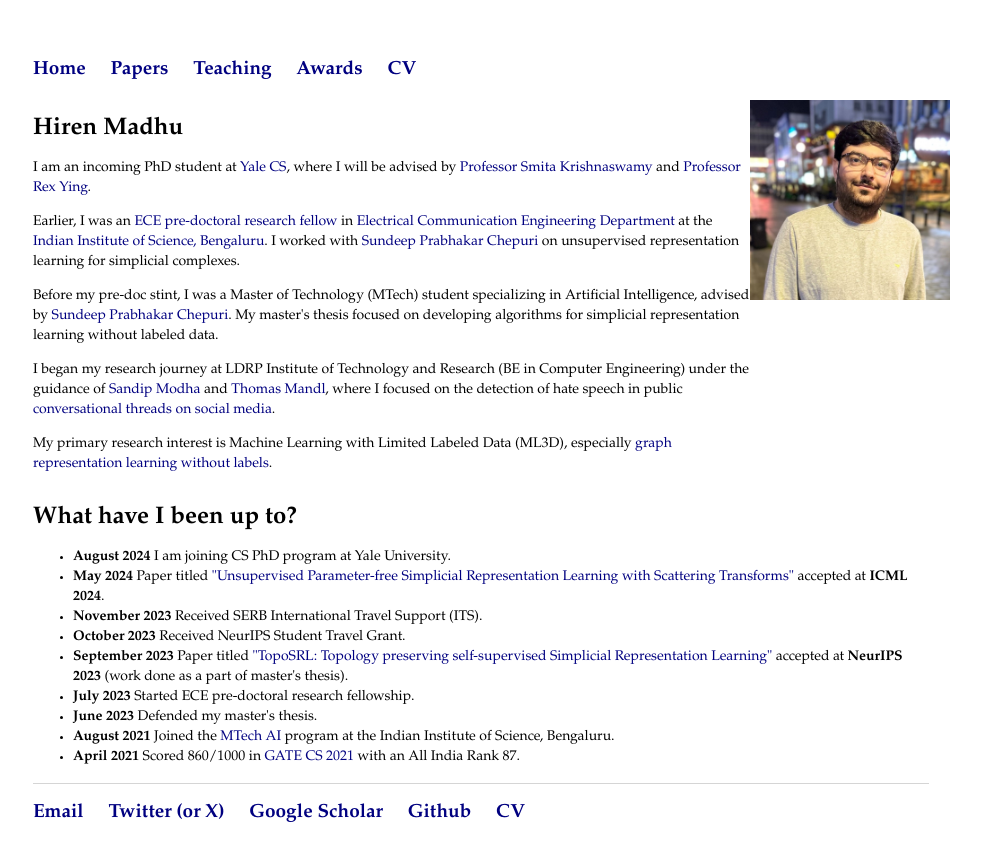
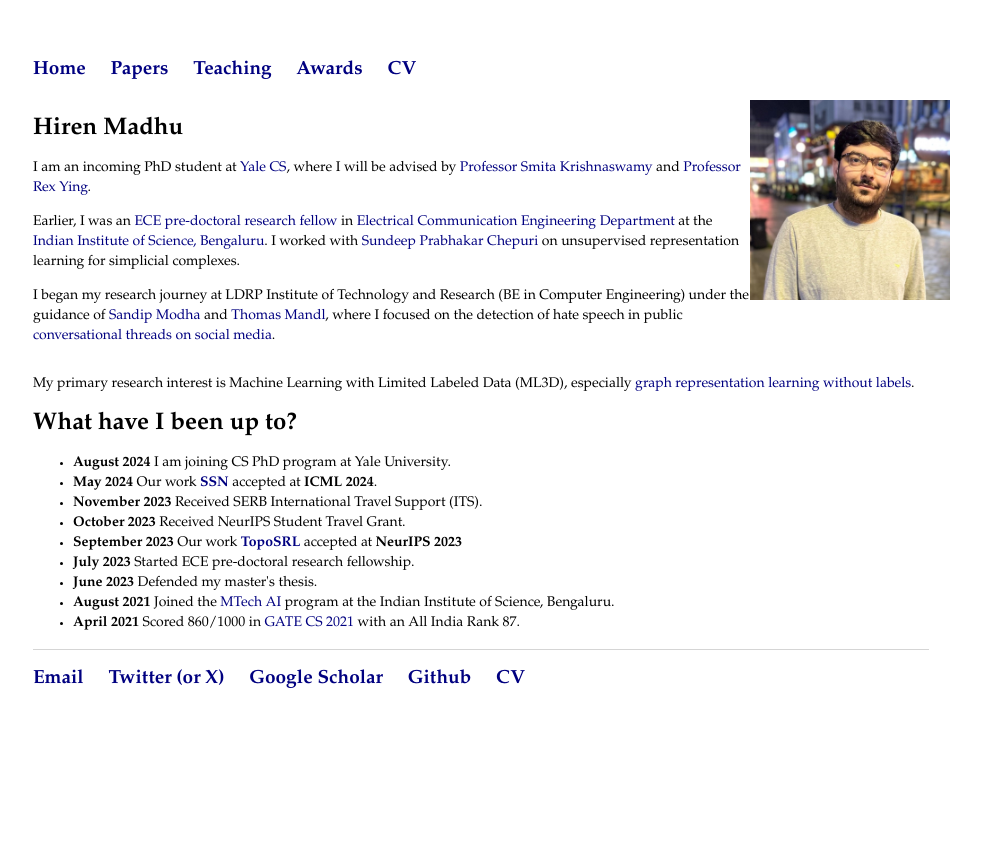
Before and after one commit to HirenMadhu/hirenmadhu.github.io, a Jekyll site: the page built from index.html, in a window 1280 px wide. Shown: the top 861 px of the page, without its empty margins (159-1140 px from the left). Built offline with Jekyll 4.4.1, drawn with Linux system fonts in a browser that asks for light colours.

Commit message:
Updated news

```diff
--- a/index.html
+++ b/index.html
@@ -7,24 +7,23 @@ title: Hiren Madhu
     <h1> Hiren Madhu</h1>
     <p> I am an incoming PhD student at <a href="https://cpsc.yale.edu/">Yale CS</a>, where I will be advised by <a href="https://krishnaswamylab.org/">Professor Smita Krishnaswamy</a> and <a href="https://www.cs.yale.edu/homes/ying-rex/">Professor Rex Ying</a>.</p>
     <p> Earlier, I was an <a href="https://ece.iisc.ac.in/~ecepredoc/index.html">ECE pre-doctoral research fellow</a> in <a href="https://ece.iisc.ac.in/">Electrical Communication Engineering Department</a> at the <a href="https://iisc.ac.in/">Indian Institute of Science, Bengaluru</a>. I worked with <a href="https://ece.iisc.ac.in/~spchepuri/">Sundeep Prabhakar Chepuri</a> on unsupervised representation learning for simplicial complexes.
-    <p> Before my pre-doc stint, I was a Master of Technology (MTech) student specializing in Artificial Intelligence, advised by <a href="https://ece.iisc.ac.in/~spchepuri/">Sundeep Prabhakar Chepuri</a>. My master's thesis focused on developing algorithms for simplicial representation learning without labeled data.
     <p> I began my research journey at LDRP Institute of Technology and Research (BE in Computer Engineering) under the guidance of <a href="https://scholar.google.com/citations?user=J0lkcsQAAAAJ">Sandip Modha</a> and <a href="https://www.uni-hildesheim.de/fb3/institute/iwist/mitglieder/mandl/">Thomas Mandl</a>, where I focused on the detection of hate speech in public <a href="https://www.sciencedirect.com/science/article/abs/pii/S0957417422023600">conversational threads on social media</a>.
-    <p> My primary research interest is Machine Learning with Limited Labeled Data (ML3D), especially <a href="https://neurips.cc/virtual/2023/poster/72124">graph representation</a> <a href="https://icml.cc/virtual/2024/poster/32736"> learning without labels</a>.
     </div>
     <div class="blurb" style="width: 20%; float:right">
         <img src="hiren 1.jpeg" alt="Self picture" style="width:200px;height:200px;">
     </div>
     <div style="clear:both"></div>
+    <p> My primary research interest is Machine Learning with Limited Labeled Data (ML3D), especially <a href="https://neurips.cc/virtual/2023/poster/72124">graph representation</a> <a href="https://icml.cc/virtual/2024/poster/32736"> learning without labels</a>.
 </div>
 
 <div class="blurb">
 <h1> What have I been up to?</h1>
 <ul>
 <li><b>August 2024</b> I am joining CS PhD program at Yale University. </li>
-<li><b>May 2024</b> Paper titled <a href="https://icml.cc/virtual/2024/poster/32736">"Unsupervised Parameter-free Simplicial Representation Learning with Scattering Transforms"</a> accepted at <b>ICML 2024</b>. </li>
+<li><b>May 2024</b> Our work <a href="https://icml.cc/virtual/2024/poster/32736"><b>SSN</b></a> accepted at <b>ICML 2024</b>. </li>
 <li><b>November 2023</b> Received SERB International Travel Support (ITS).</li>
 <li><b>October 2023</b> Received NeurIPS Student Travel Grant.</li>
-<li><b>September 2023</b> Paper titled <a href="https://neurips.cc/virtual/2023/poster/72124">"TopoSRL: Topology preserving self-supervised Simplicial Representation Learning"</a> accepted at <b>NeurIPS 2023</b> (work done as a part of master's thesis). </li>
+<li><b>September 2023</b> Our work <a href="https://neurips.cc/virtual/2023/poster/72124"><b>TopoSRL</b></a> accepted at <b>NeurIPS 2023</b></li>
 <li><b>July 2023</b> Started ECE pre-doctoral research fellowship.</li>
 <li><b>June 2023</b> Defended my master's thesis.</li>
 <li><b>August 2021</b> Joined the <a href="https://eecs.iisc.ac.in/mtechai/">MTech AI</a>  program at the Indian Institute of Science, Bengaluru. </li>
```
